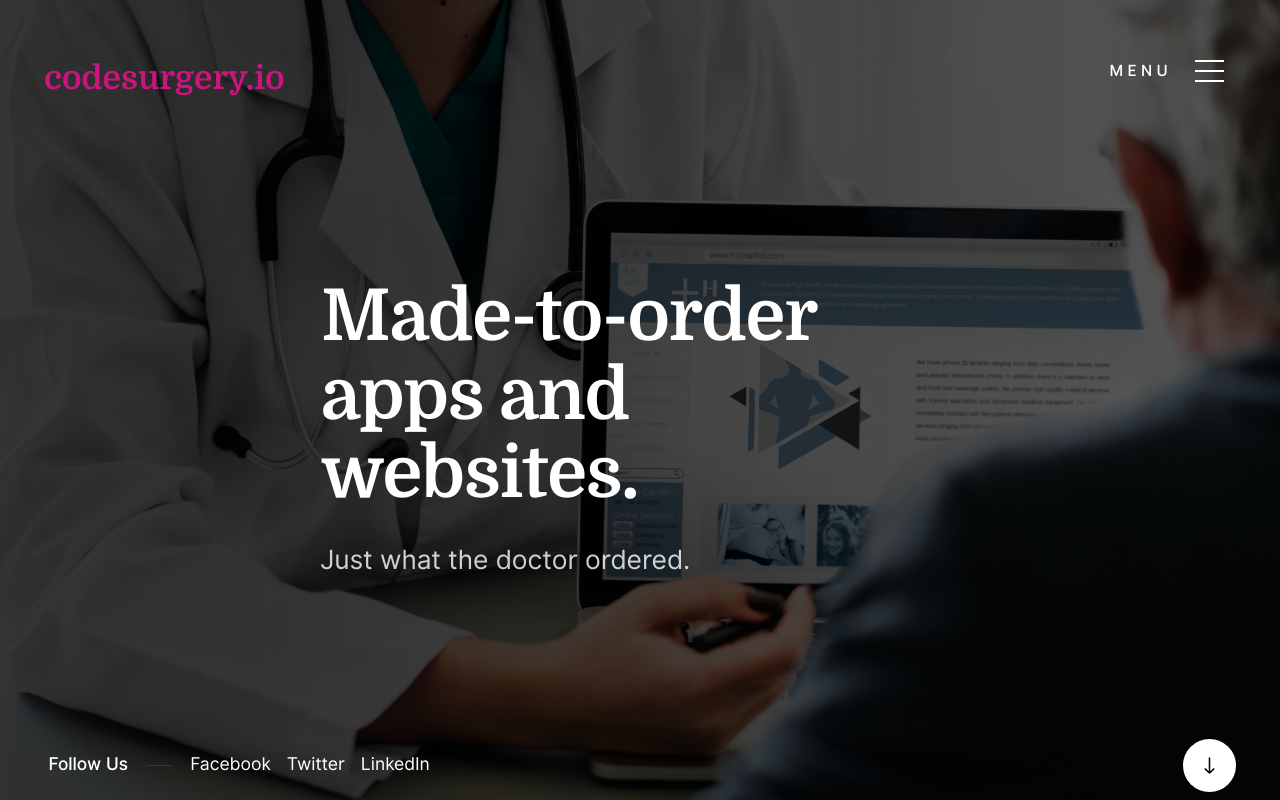
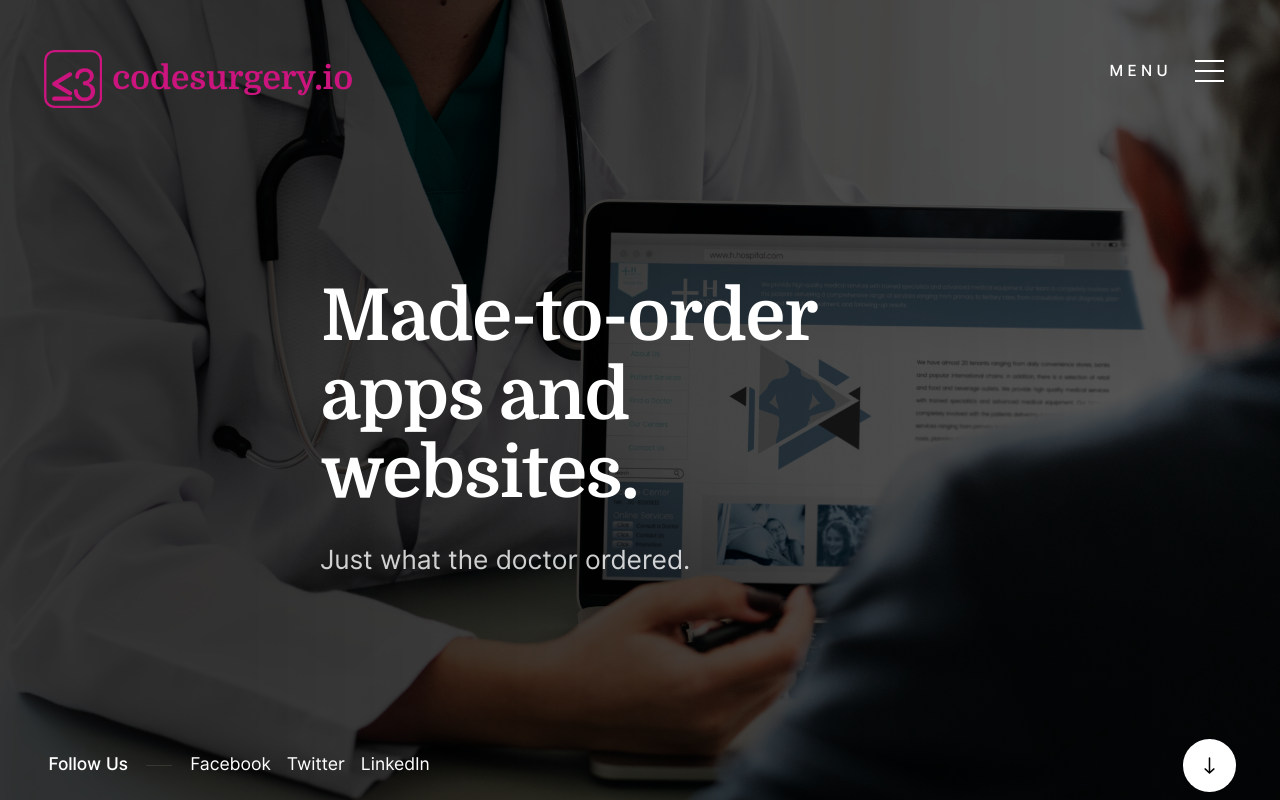
Before and after one commit to codesurgery/codesurgery.github.io, a website: page index.html in a window 1280 px wide. Shown: the top 800 px of the page. Drawn offline with Linux system fonts and the light colour scheme; files whose address does not match are found by name.

Commit message:
better logo

```diff
--- a/css/main.css
+++ b/css/main.css
@@ -1341,8 +1341,11 @@ input::-moz-focus-inner {
   -ms-transform: translateY(-50%);
   transform: translateY(-50%);
 }
+.header-logo::before {
+  content: '\00a0\00a0\00a0\00a0\00a0\00a0\00a0\00a0\00a0\00a0\00a0\00a0';
+}
 .header-logo a {
-  display: block;
+  display: inline-block;
   padding: 0;
   outline: 0;
   border: none;
@@ -1351,9 +1354,22 @@ input::-moz-focus-inner {
   font-size: 3rem;
   font-family: 'domine-bold', serif;
 }
-.header-logo img {
-  width: 20rem;
-  height: auto;
+.header-logo svg {
+  position: absolute;
+  top: 0;
+  left: 0;
+  height: 100%;
+  width: auto;
+}
+.site-logo-text::before {
+  content: 'codesurgery.io';
+}
+@media only screen and (max-width: 40rem) {
+  .site-logo-text::before {
+    content: '|';
+    visibility: hidden;
+    user-select: none;
+  }
 }
 
 
--- a/index.html
+++ b/index.html
@@ -5,7 +5,7 @@
     <!--- basic page needs
     ================================================== -->
     <meta charset="utf-8">
-    <title>The Code Surgery</title>
+    <title>codesurgery.io | Web, Mobile, Desktop & More</title>
     <meta name="description" content="">
     <meta name="author" content="">
 
@@ -39,8 +39,16 @@
 
         <div class="header-logo">
             <a class="site-logo" href=".">
-                codesurgery.io
-                <!-- <img src="images/icon.svg" alt="Homepage"> -->
+                <svg version="1" viewBox="0 0 600 600" fill="none" stroke-linecap="square" stroke-miterlimit="10" xmlns="http://www.w3.org/2000/svg">
+                  <path fill="none" d="M0 0h600v600H0z"/>
+                  <path fill="none" d="M13 109c0-53 43-96 96-96h382a96 96 0 0 1 96 96v382c0 53-43 96-96 96H109c-53 0-96-43-96-96z"/>
+                  <path stroke="currentColor" stroke-width="24" stroke-linejoin="round" stroke-linecap="butt" d="M13 109c0-53 43-96 96-96h382a96 96 0 0 1 96 96v382c0 53-43 96-96 96H109c-53 0-96-43-96-96z"/>
+                  <path fill="none" d="M60 174h407v409H60z"/>
+                  <path fill="currentColor" d="M279 428q11 7 11 19 0 10-7 16t-15 6q-6 0-11-3L95 370q-11-8-11-21 0-11 11-19l162-97q6-3 11-3 9 0 16 6 6 6 6 15 0 13-11 20l-131 78 131 79zm-11 52q9 0 16 6 6 6 6 15 0 10-6 17-7 6-16 6H106q-10 0-16-6-6-7-6-17 0-9 6-15t16-6h162z"/>
+                  <path fill="none" d="M165 168h389v409H165z"/>
+                  <path fill="currentColor" d="M422 188q25 0 46 11t33 30q12 19 12 43t-15 41q-14 17-37 27 33 12 50 35 16 23 16 55 0 28-15 51-14 23-38 36-25 13-53 13-32 0-58-14t-40-38q-14-24-14-53 0-10 5-17 6-6 15-6 8 0 14 6 6 7 6 17 0 18 9 33t25 24q16 9 35 9 30 0 47-17 18-16 18-44 0-18-8-33t-22-24q-14-8-30-8-10 0-16-7-7-6-7-16t7-16q6-6 16-6 12 0 24-7 11-6 18-17 8-11 8-24 0-19-14-32-14-14-36-14-17 0-31 7-13 7-21 18-9 10-9 24 0 10-5 17-6 7-15 7-8 0-14-7-6-6-6-16 0-25 13-45t36-32q23-11 51-11z"/>
+                </svg>
+                <span class="site-logo-text"></span>
             </a>
         </div> <!-- end header-logo -->
 
```
Also changed, not shown: favicon.png.
